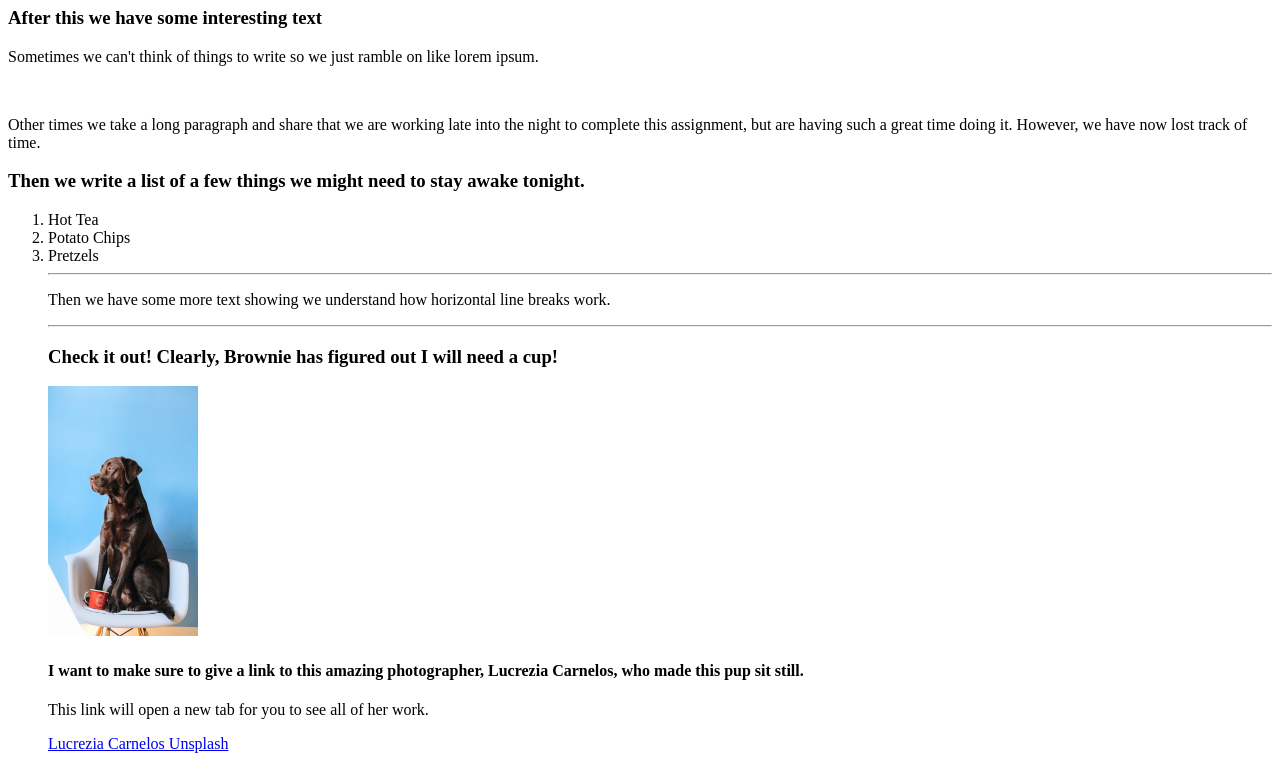
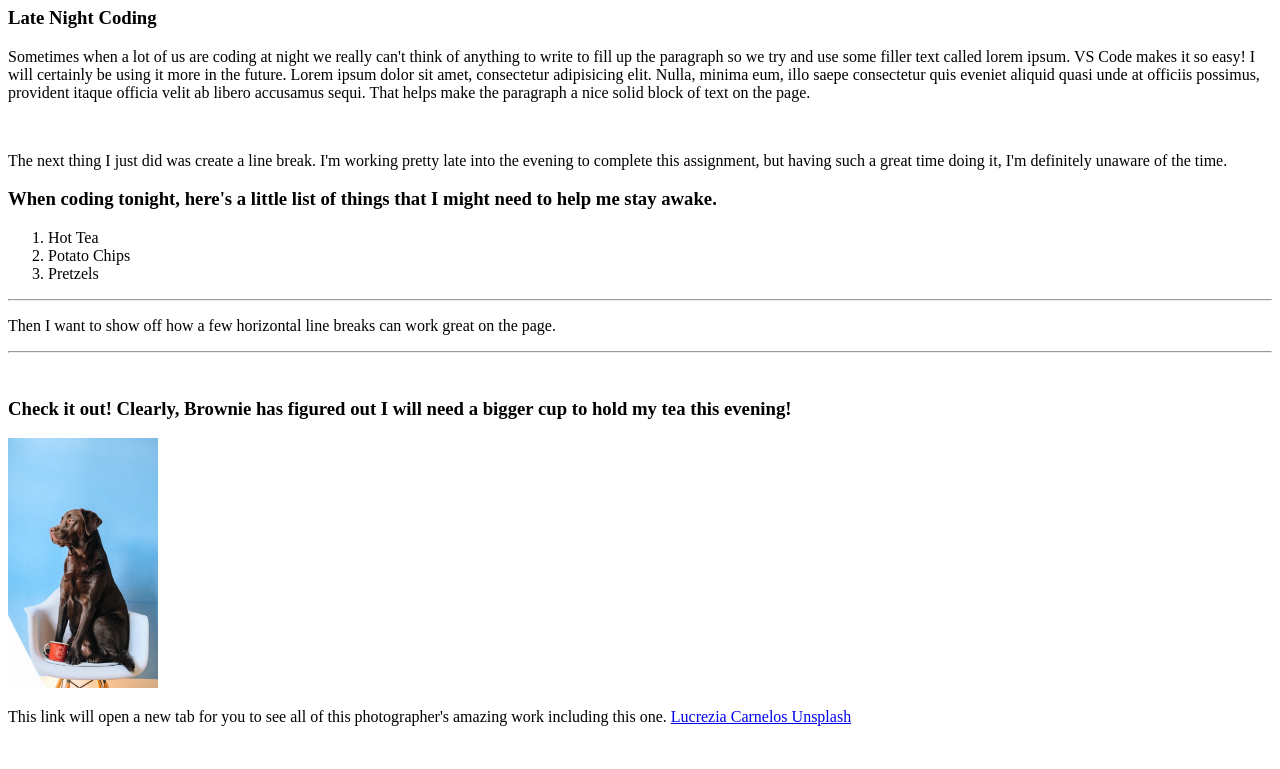
Before and after one commit to wwernke/BasicHTMLTags, a plain HTML site: page index.html in a window 1280 px wide. Shown: the part 73-842 px from the top of the page. After the commit the page ends 815 px from the top, so only its background shows below. Drawn offline with Linux system fonts and the light colour scheme.

Commit message:
completed assignment

```diff
--- a/index.html
+++ b/index.html
@@ -1,40 +1,35 @@
 <!DOCTYPE html>
 <html lang="en">
+<!--Header-->
 <head>
-
     <title>Playing with Basic Tags Index Assignment</title>
-    <h1>Here we have a header</h1>
+    <h1>My First EFA HTML Assignment</h1>
 </head>
 
+<!--Body-->
 <body>
-    <h3>After this we have some interesting text</h3>
-    <p>Sometimes we can't think of things to write so we just ramble on like lorem ipsum.</p>
+<h3>Late Night Coding</h3>
+    <p>Sometimes when a lot of us are coding at night we really can't think of anything to write to fill up the paragraph so we try and use some filler text called lorem ipsum. VS Code makes it so easy! I will certainly be using it more in the future.
+    Lorem ipsum dolor sit amet, consectetur adipisicing elit. Nulla, minima eum, illo saepe consectetur quis eveniet aliquid quasi unde at officiis possimus, provident itaque officia velit ab libero accusamus sequi. That helps make the paragraph a nice solid block of text on the page.</p>
+    <br />
+    <P>The next thing I just did was create a line break. I'm working pretty late into the evening to complete this assignment, but having such a great time doing it, I'm definitely unaware of the time.</P>
 
-    <br />
-    <P>Other times we take a long paragraph and share that we are working late into the night to complete this assignment,
-     but are having such a great time doing it.  However, we have now lost track of time.
-    </P>
-
-    <h3>Then we write a list of a few things we might need to stay awake tonight.</h3>
+    <h3>When coding tonight, here's a little list of things that I might need to help me stay awake.</h3>
     <ol>
     <li>Hot Tea</li>
     <li>Potato Chips</li>
     <li>Pretzels</li>
+    </ol>
 
-    <hr />
+<hr />
+<p>Then I want to show off how a few horizontal line breaks can work great on the page.</p>
+<hr />
+<br />
+<h3>Check it out! Clearly, Brownie has figured out I will need a bigger cup to hold my tea this evening!</h3>
+<img src="../BasicHTMLTags/assets2/DogwithCoffee.jpg" alt="Chocolate brown Labrador Retriever sitting on a white chair with a red coffee mug next to it. The background is blue" width="150" height="250">
+<!-- change this to an external link to her Unsplash page -->
+<p>This link will open a new tab for you to see all of this photographer's amazing work including this one. <a href="https://unsplash.com/@ciabattespugnose" target="_blank">Lucrezia Carnelos Unsplash</a></p>
 
-    <p>Then we have some more text showing we understand how horizontal line breaks work.</p>
-
-    <hr />
-
-
-    <h3>Check it out! Clearly, Brownie has figured out I will need a cup!</h3>
-    <img src="../BasicHTMLTags/assets2/DogwithCoffee.jpg" alt="Dog next to coffee mug on chair" width="150" height="250">
-
-<!-- change this to an external link to her Unsplash page -->
-<h4>I want to make sure to give a link to this amazing photographer, Lucrezia Carnelos, who made this pup sit still.</h4>
-<p>This link will open a new tab for you to see all of her work.</p>
-<a href="https://unsplash.com/@ciabattespugnose" target="_blank">Lucrezia Carnelos Unsplash</a>
 
 </body>
 </html>
```
